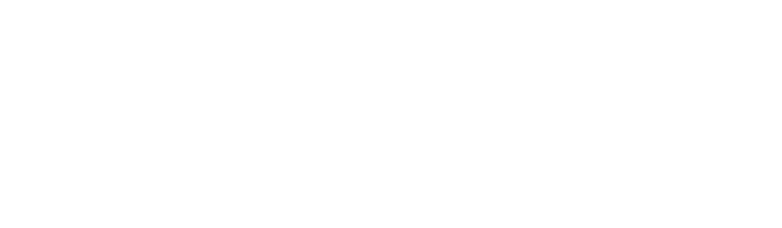
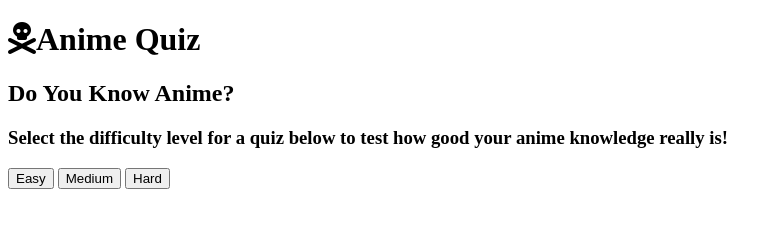
Before and after one commit to Ilyas355/AnimeQuiz, a plain HTML site: page index.html in a window 1280 px wide. Shown: the whole page, without its empty margins (0-782 px from the left). Drawn offline with Linux system fonts and the light colour scheme.

Commit message:
add the header and the content for the landing page

```diff
--- a/index.html
+++ b/index.html
@@ -12,6 +12,22 @@
     </style>
 </head>
 <body>
+    <!-- header container -->
+    <div class="header">
+        <h1><i class="fa-solid fa-skull-crossbones"></i>Anime Quiz</h1>
+    </div>
+
+    <!-- landing page -->
+    <section id="landing-page">
+
+        <h2><span class="title">Do You Know Anime?</span></h2>
+        <h3 class="landing-page-title"><span class="title">Select the difficulty level for a quiz below to test how good your anime knowledge really is!</span></h3>
+        <div class="btn-container">
+            <button class="btn-big title" id="easy">Easy</button>
+            <button class="btn-big title" id="medium">Medium</button>
+            <button class="btn-big title" id="hard">Hard</button>
+        </div>
+    </section>
 
     <!-- link for fontawesome icon -->
     <script src="https://kit.fontawesome.com/4b59d5d7d7.js" crossorigin="anonymous"></script>
```
